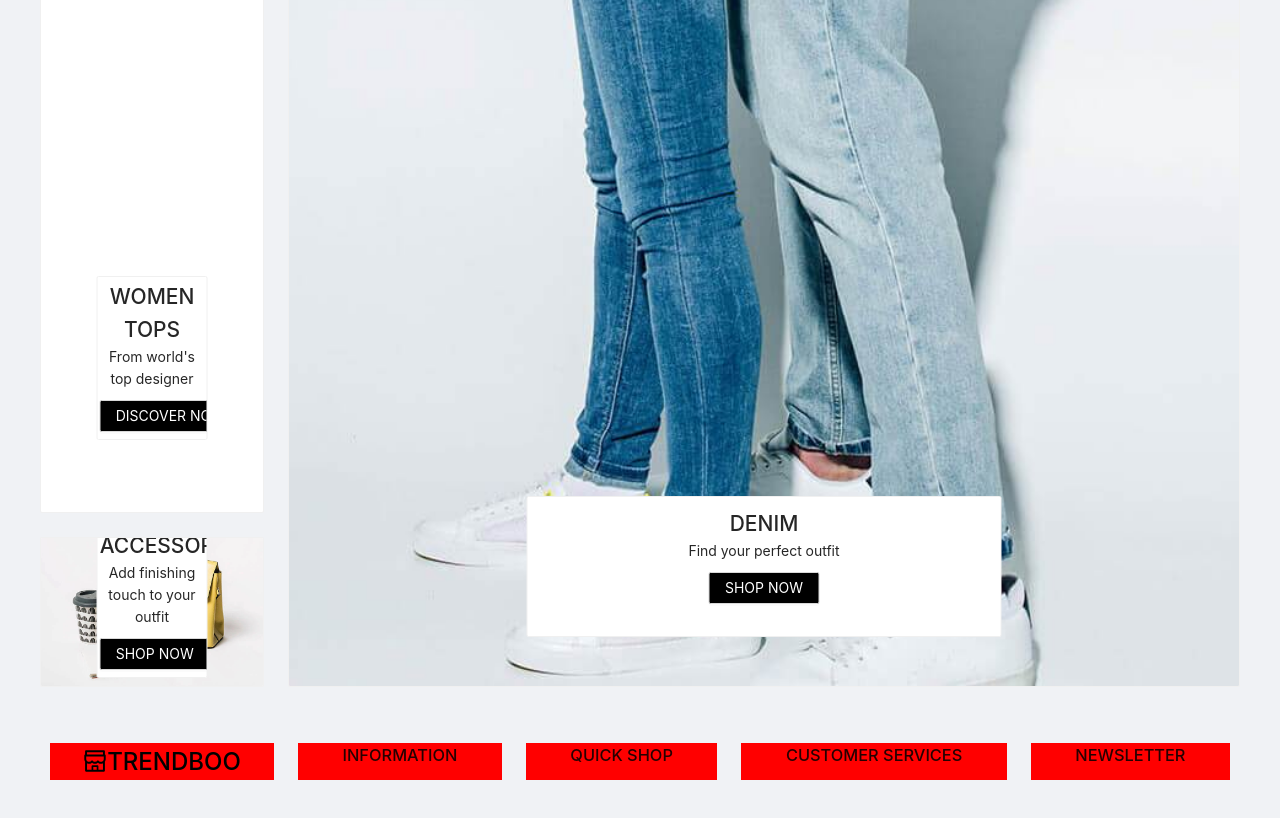
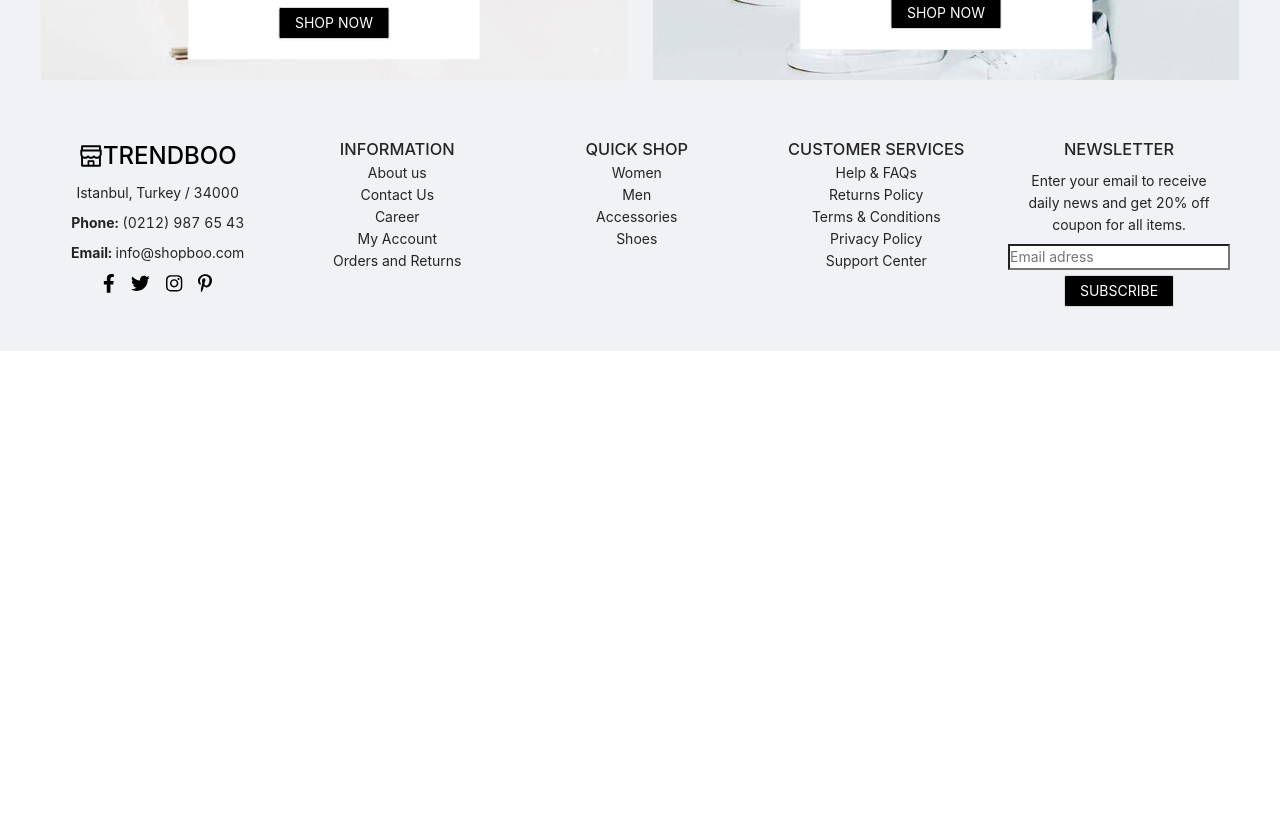
Before and after one commit to KodluyoruzGroup7/ecommerce-frontend, a React (Create React App) app: page / in a window 1280 px wide. Shown: the part 1600-2418 px from the top of the page. After the commit the page ends 1951 px from the top, so only its background shows below. Built offline with nearby package versions, Linux system fonts and the light colour scheme.

Commit message:
footer added

```diff
--- a/package.json
+++ b/package.json
@@ -6,6 +6,7 @@
     "@ant-design/icons": "^4.4.0",
     "@craco/craco": "^6.1.0",
     "@fortawesome/fontawesome-svg-core": "^1.2.34",
+    "@fortawesome/free-brands-svg-icons": "^5.15.2",
     "@fortawesome/free-regular-svg-icons": "^5.15.2",
     "@fortawesome/free-solid-svg-icons": "^5.15.2",
     "@fortawesome/react-fontawesome": "^0.1.14",
--- a/src/components/AppFooter/AppFooter.js
+++ b/src/components/AppFooter/AppFooter.js
@@ -3,6 +3,14 @@ import React from "react";
 import "./appFooter.css";
 
 import { ShopOutlined } from "@ant-design/icons";
+import { Button } from "antd";
+import { FontAwesomeIcon } from "@fortawesome/react-fontawesome";
+import {
+    faFacebookF,
+    faTwitter,
+    faInstagram,
+    faPinterestP,
+} from "@fortawesome/free-brands-svg-icons";
 
 const AppFooter = () => {
     return (
@@ -12,18 +20,82 @@ const AppFooter = () => {
                     <ShopOutlined />
                     TRENDBOO
                 </div>
+                <p>Istanbul, Turkey / 34000</p>
+                <p>
+                    <b>Phone:</b> (0212) 987 65 43
+                </p>
+                <p>
+                    <b>Email:</b> info@shopboo.com
+                </p>
+                <div className="social-logos">
+                    <a href="">
+                        <FontAwesomeIcon
+                            icon={faFacebookF}
+                            color="black"
+                            size="lg"
+                        />
+                    </a>
+
+                    <a href="">
+                        <FontAwesomeIcon
+                            icon={faTwitter}
+                            color="black"
+                            size="lg"
+                        />
+                    </a>
+                    <a href="">
+                        <FontAwesomeIcon
+                            icon={faInstagram}
+                            color="black"
+                            size="lg"
+                        />
+                    </a>
+                    <a href="">
+                        <FontAwesomeIcon
+                            icon={faPinterestP}
+                            color="black"
+                            size="lg"
+                        />
+                    </a>
+                </div>
             </div>
             <div className="info">
                 <h3 className="title-text">INFORMATION</h3>
+                <ul>
+                    <li>About us</li>
+                    <li>Contact Us</li>
+                    <li>Career</li>
+                    <li>My Account</li>
+                    <li>Orders and Returns</li>
+                </ul>
             </div>
             <div className="quick-shop">
                 <h3 className="title-text">QUICK SHOP</h3>
+                <ul>
+                    <li>Women</li>
+                    <li>Men</li>
+                    <li>Accessories</li>
+                    <li>Shoes</li>
+                </ul>
             </div>
             <div className="services">
                 <h3 className="title-text">CUSTOMER SERVICES</h3>
+                <ul>
+                    <li>Help & FAQs</li>
+                    <li>Returns Policy</li>
+                    <li>Terms & Conditions</li>
+                    <li>Privacy Policy</li>
+                    <li>Support Center</li>
+                </ul>
             </div>
             <div className="newsletter">
                 <h3 className="title-text">NEWSLETTER</h3>
+                <p>
+                    Enter your email to receive daily news and get 20% off
+                    coupon for all items.
+                </p>
+                <input type="text" placeholder="Email adress" />
+                <Button className="subscribe">SUBSCRIBE</Button>
             </div>
         </div>
     );
--- a/src/components/AppFooter/appFooter.css
+++ b/src/components/AppFooter/appFooter.css
@@ -1,54 +1,41 @@
 .footer-grid-container {
     display: grid;
     gap: 1.5rem 1.5rem;
-    grid-template-columns: 224px;
+    grid-template-columns: repeat(5, 1fr);
     grid-template-rows: auto;
     max-width: 1200px;
     margin: 1rem auto;
 }
 
+.footer-grid-container p {
+    margin: 0.5rem;
+}
+
 .summary {
-    grid-column-start: 1;
-    grid-column-end: 2;
-    grid-row-start: auto;
-    background-color: red;
     justify-content: center;
+    text-align: center;
+    vertical-align: middle;
 }
 
 .info {
-    grid-column-start: 2;
-    grid-column-end: 3;
-    grid-row-start: auto;
-    background-color: red;
     text-align: center;
     vertical-align: middle;
     justify-content: center;
 }
 
 .quick-shop {
-    grid-column-start: 3;
-    grid-column-end: 4;
-    grid-row-start: auto;
-    background-color: red;
     text-align: center;
     vertical-align: middle;
     justify-content: center;
 }
 
 .services {
-    grid-column-start: 4;
-    grid-column-end: 5;
-    grid-row-start: auto;
-    background-color: red;
     text-align: center;
     vertical-align: middle;
     justify-content: center;
 }
 
 .newsletter {
-    grid-column-start: 5;
-    grid-column-end: 6;
-    background-color: red;
     text-align: center;
     vertical-align: middle;
     justify-content: center;
@@ -69,3 +56,32 @@ h3.title-text {
     vertical-align: middle;
     justify-content: center;
 }
+
+.social-logos a {
+    padding: 0.5rem;
+}
+
+.info ul li {
+    list-style: none;
+}
+
+.quick-shop ul li {
+    list-style: none;
+}
+
+.services ul li {
+    list-style: none;
+}
+
+.ant-btn.subscribe {
+    background-color: black;
+    color: white;
+    margin: 2% 0;
+}
+
+.ant-btn.subscribe:hover,
+.ant-btn.subscribe:focus {
+    background-color: rgba(0, 0, 0, 0.8);
+    color: white;
+    border-color: rgba(0, 0, 0, 0.8);
+}
--- a/src/components/BigCards/bigCards.css
+++ b/src/components/BigCards/bigCards.css
@@ -33,7 +33,6 @@ img {
 .grid-container {
     display: grid;
     gap: 1.5rem 1.5rem;
-    grid-template-columns: 224px;
     grid-template-rows: auto;
     max-width: 1200px;
     margin: 1rem auto;
```
Also changed, not shown: src/components/UI/Rating/Rating.js (+20 -16 lines), 1 other file (tests, documents, lock files or other folders).
